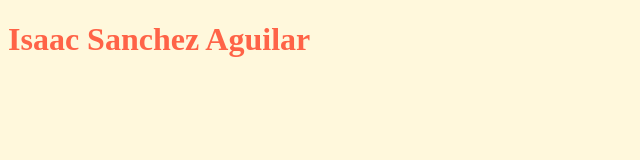
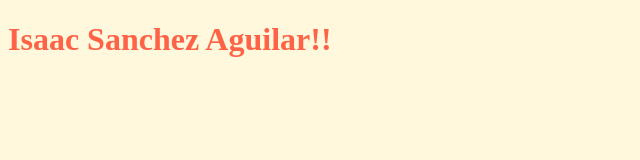
Before and after one commit to isanchez-aguilar/personal-page, a React app: page / in a window 1280 px wide. Shown: the top 160 px of the page, without its empty margins (0-640 px from the left). Built offline with nearby package versions, Linux system fonts and the light colour scheme.

Commit message:
Modifications

```diff
--- a/src/index.tsx
+++ b/src/index.tsx
@@ -5,7 +5,7 @@ import styles from "./app.module.scss";
 
 const App = () => (
   <h1 className={ styles.app }>
-    Isaac Sanchez Aguilar
+    Isaac Sanchez Aguilar!!
   </h1>
 );
 
```
